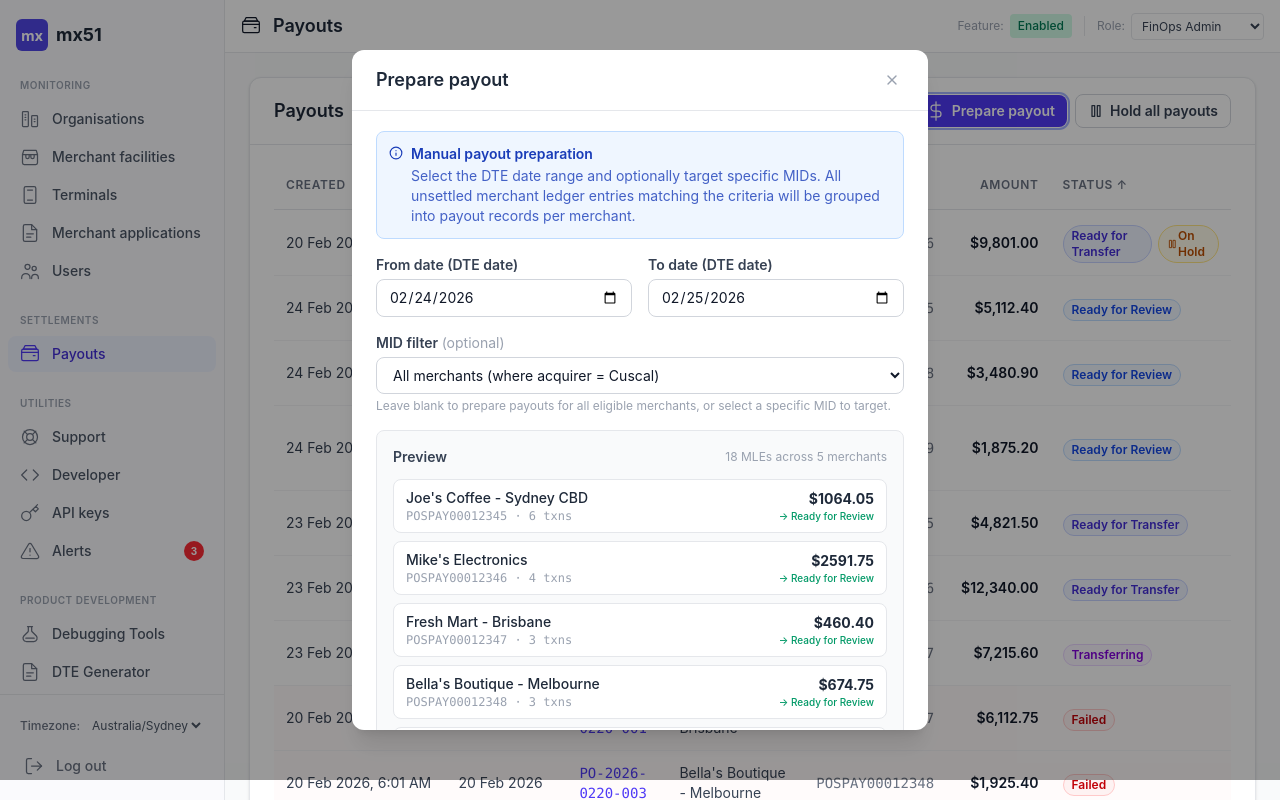
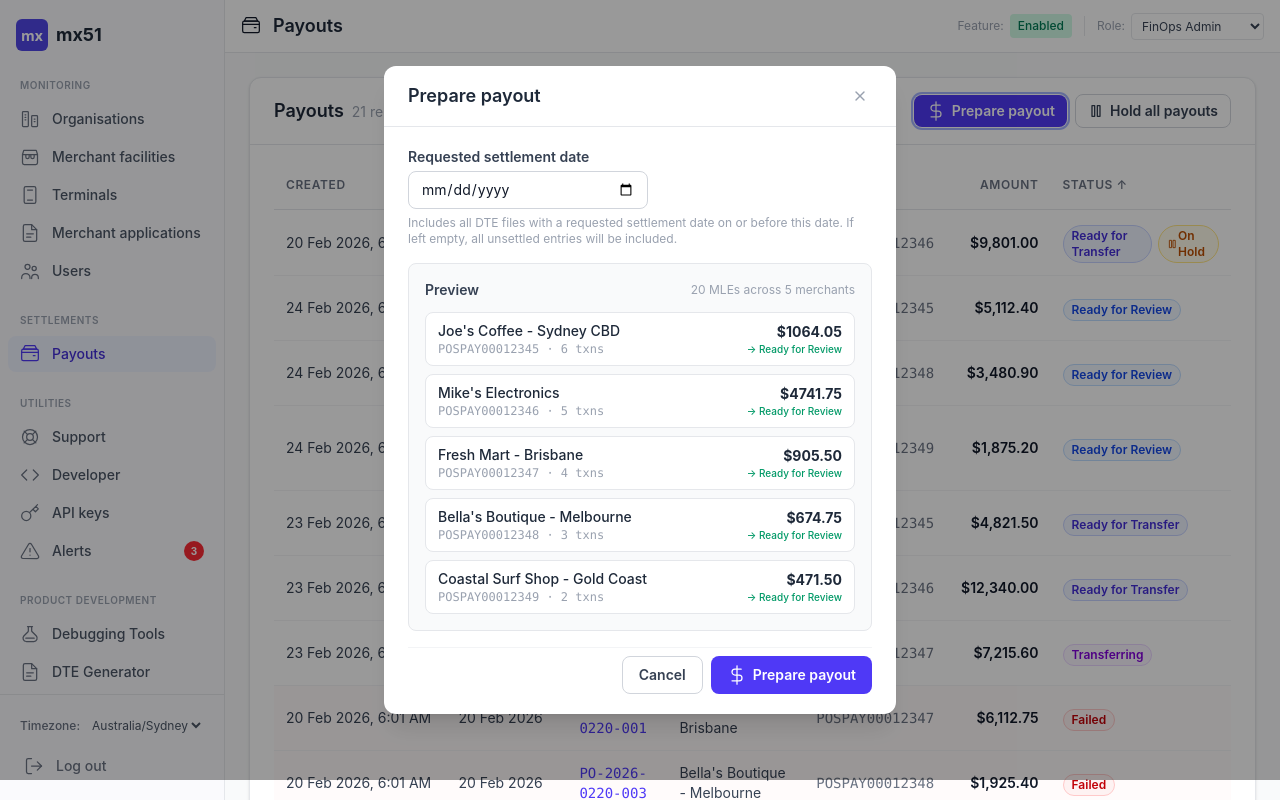
Before and after one commit to eeyern-mx51/msp-settlement-ledger, a React (Vite) app: page /#payouts in a window 1280 px wide. Both pictures are taken after a click on the button "Prepare payout". Built offline with nearby package versions, Linux system fonts and the light colour scheme.

Commit message:
Simplify prepare payout

```diff
--- a/src/MSPDashboard.jsx
+++ b/src/MSPDashboard.jsx
@@ -691,23 +691,18 @@ const mockUnassignedMLEs = [
   { id: "MLE-40020", date: "2026-02-23", merchant: "Mike's Electronics", mid: "POSPAY00012346", type: "Purchase", amount: 2150.00, card: "MC •••1122" },
 ];
 
-function PreparePayoutDialog({ open, onClose, onCreatePayouts, unassignedMLEs: mlePool, preselectedMid }) {
+function PreparePayoutDialog({ open, onClose, onCreatePayouts, unassignedMLEs: mlePool }) {
   const allMLEs = mlePool || mockUnassignedMLEs;
-  const [step, setStep] = useState(1); // 1=parameters, 2=confirm
-  const [fromDate, setFromDate] = useState("2026-02-24");
-  const [toDate, setToDate] = useState("2026-02-25");
-  const [selectedMid, setSelectedMid] = useState(preselectedMid || "");
-  const [confirmed, setConfirmed] = useState(false);
+  const [settlementDate, setSettlementDate] = useState("");
   const [creating, setCreating] = useState(false);
   const { addToast } = useToast();
 
-  // Get unique MIDs for the optional filter
-  const availableMids = [...new Set(allMLEs.map(m => m.mid))].sort();
-
-  // Filter MLEs by selected date range + optional MID
-  const filteredMLEs = allMLEs.filter((mle) => mle.date >= fromDate && mle.date <= toDate && (!selectedMid || mle.mid === selectedMid));
-
-  // Group by merchant
+  // Filter MLEs: if a date is entered, include all DTE files on or before that date; if empty, include all DTE files before today
+  const todayISO = new Date().toISOString().split("T")[0];
+  const cutoffDate = settlementDate || todayISO;
+  const filteredMLEs = allMLEs.filter((mle) => mle.date <= cutoffDate);
+
+  // Group by merchant — payouts apply to all merchants with DTE files
   const merchantGroups = {};
   filteredMLEs.forEach((mle) => {
     if (!merchantGroups[mle.mid]) merchantGroups[mle.mid] = { merchant: mle.merchant, mid: mle.mid, mles: [], total: 0 };
@@ -718,8 +713,8 @@ function PreparePayoutDialog({ open, onClose, onCreatePayouts, unassignedMLEs: m
 
   // Reset on close/open
   useEffect(() => {
-    if (open) { setStep(1); setConfirmed(false); setCreating(false); setSelectedMid(preselectedMid || ""); }
-  }, [open, preselectedMid]);
+    if (open) { setSettlementDate(""); setCreating(false); }
+  }, [open]);
 
   const handleCreate = () => {
     setCreating(true);
@@ -732,7 +727,7 @@ function PreparePayoutDialog({ open, onClose, onCreatePayouts, unassignedMLEs: m
         id: `PO-2026-0225-${String(i + 1).padStart(3, "0")}`,
         date: dateStr,
         createdAt,
-        settlementDate: `${fromDate.split("-").reverse().join("/")}–${toDate.split("-").reverse().join("/")}`,
+        settlementDate: settlementDate ? new Date(settlementDate).toLocaleDateString("en-AU", { day: "2-digit", month: "short", year: "numeric" }) : dateStr,
         merchantName: g.merchant,
         mid: g.mid,
         amount: `$${Math.abs(g.total).toLocaleString("en-AU", { minimumFractionDigits: 2 })}`,
@@ -747,25 +742,15 @@ function PreparePayoutDialog({ open, onClose, onCreatePayouts, unassignedMLEs: m
   if (!open) return null;
 
   return (
-    <Modal open={open} onClose={onClose} title={step === 1 ? "Prepare payout" : "Prepare payout — Confirm"} width="max-w-xl">
+    <Modal open={open} onClose={onClose} title="Prepare payout" width="max-w-lg">
       <div className="space-y-4">
-        {/* ── Step 1: Parameters ── */}
-        {step === 1 && (<>
-          <Alert type="info" title="Manual payout preparation">Select the DTE date range and optionally target specific MIDs. All unsettled merchant ledger entries matching the criteria will be grouped into payout records per merchant.</Alert>
-          <div className="grid grid-cols-2 gap-4">
-            <div><label className="block text-sm font-semibold text-gray-700 mb-1">From date (DTE date)</label><input type="date" value={fromDate} onChange={(e) => setFromDate(e.target.value)} className="w-full text-sm border border-gray-300 rounded-lg px-3 py-2 focus:ring-2 focus:ring-indigo-200 focus:border-indigo-400" /></div>
-            <div><label className="block text-sm font-semibold text-gray-700 mb-1">To date (DTE date)</label><input type="date" value={toDate} onChange={(e) => setToDate(e.target.value)} className="w-full text-sm border border-gray-300 rounded-lg px-3 py-2 focus:ring-2 focus:ring-indigo-200 focus:border-indigo-400" /></div>
-          </div>
         <div>
-            <label className="block text-sm font-semibold text-gray-700 mb-1">MID filter <span className="font-normal text-gray-400">(optional)</span></label>
-            <select value={selectedMid} onChange={(e) => setSelectedMid(e.target.value)} className="w-full text-sm border border-gray-300 rounded-lg px-3 py-2 bg-white focus:ring-2 focus:ring-indigo-200 focus:border-indigo-400">
-              <option value="">All merchants (where acquirer = Cuscal)</option>
-              {availableMids.map(m => <option key={m} value={m}>{m} — {allMLEs.find(x => x.mid === m)?.merchant || m}</option>)}
-            </select>
-            <p className="text-xs text-gray-400 mt-1">Leave blank to prepare payouts for all eligible merchants, or select a specific MID to target.</p>
-          </div>
-
-          {/* Preview summary */}
+          <label className="block text-sm font-semibold text-gray-700 mb-1">Requested settlement date</label>
+          <input type="date" value={settlementDate} onChange={(e) => setSettlementDate(e.target.value)} className="w-full text-sm border border-gray-300 rounded-lg px-3 py-2 focus:ring-2 focus:ring-indigo-200 focus:border-indigo-400 max-w-[240px]" />
+          <p className="text-xs text-gray-400 mt-1.5">Includes all DTE files with a requested settlement date on or before this date. If left empty, all unsettled entries will be included.</p>
+        </div>
+
+        {/* Preview */}
         <div className="bg-gray-50 rounded-lg border border-gray-200 p-4 space-y-3">
           <div className="flex items-center justify-between">
             <span className="text-sm font-semibold text-gray-700">Preview</span>
@@ -781,54 +766,22 @@ function PreparePayoutDialog({ open, onClose, onCreatePayouts, unassignedMLEs: m
                   </div>
                   <div className="text-right flex-shrink-0">
                     <div className="text-sm font-bold text-gray-800">${g.total.toFixed(2)}</div>
-                      <div className={`text-[10px] font-medium ${g.total <= 0 ? "text-amber-600" : "text-emerald-600"}`}>{g.total <= 0 ? "Zero/negative — auto-complete" : "→ Ready for Review"}</div>
+                    <div className={`text-[10px] font-medium ${g.total <= 0 ? "text-amber-600" : "text-emerald-600"}`}>{g.total <= 0 ? "Zero-balance" : "→ Ready for Review"}</div>
                   </div>
                 </div>
               ))}
             </div>
           ) : (
-              <p className="text-sm text-gray-400 text-center py-2">No transactions found for the selected criteria.</p>
+            <p className="text-sm text-gray-400 text-center py-2">No DTE files found for the selected date.</p>
           )}
         </div>
 
         <div className="flex justify-end gap-2 pt-2 border-t border-gray-100">
           <Button variant="outline" colorScheme="neutral" size="md" onClick={onClose}>Cancel</Button>
-            <Button variant="solid" colorScheme="brand" size="md" disabled={groups.length === 0} onClick={() => setStep(2)} leftIcon={<Icons.ChevronRight />}>Review &amp; confirm</Button>
-          </div>
-        </>)}
-
-        {/* ── Step 2: Confirmation ── */}
-        {step === 2 && (<>
-          <Alert type="warning" title={`${groups.length} payout${groups.length > 1 ? "s" : ""} will be created`}>Merchant ledger entries will be swept into payout records. Each payout will be set to "Ready for Review" and require FinOps approval before transfer.</Alert>
-
-          <div className="space-y-2">
-            {groups.map((g) => (
-              <div key={g.mid} className="flex items-center justify-between px-3 py-2.5 rounded-lg bg-gray-50 border border-gray-200">
-                <div className="min-w-0">
-                  <div className="text-sm font-semibold text-gray-800 truncate">{g.merchant}</div>
-                  <div className="text-xs text-gray-400 font-mono">{g.mid} · {g.mles.length} txn{g.mles.length > 1 ? "s" : ""}</div>
-                </div>
-                <div className="text-right flex-shrink-0">
-                  <div className="text-sm font-bold text-gray-800">${g.total.toFixed(2)}</div>
-                  <div className={`text-[10px] font-medium ${g.total <= 0 ? "text-amber-600" : "text-emerald-600"}`}>{g.total <= 0 ? "Auto-complete (zero balance)" : "→ Ready for Review"}</div>
-                </div>
-              </div>
-            ))}
-          </div>
-
-          <div className="bg-blue-50 rounded-lg p-3 border border-blue-200">
-            <p className="text-xs text-blue-700">This is a <strong>manual preparation</strong>. In production, this step can be automated (e.g. scheduled job running daily at 8:30 AM).</p>
-          </div>
-
-          <label className="flex items-start gap-2 cursor-pointer"><input type="checkbox" checked={confirmed} onChange={(e) => setConfirmed(e.target.checked)} className="mt-1 rounded border-gray-300" /><span className="text-sm text-gray-700">I confirm I want to prepare these payouts.</span></label>
-
-          <div className="flex justify-end gap-2 pt-2 border-t border-gray-100">
-            <Button variant="outline" colorScheme="neutral" size="md" onClick={() => { setStep(1); setConfirmed(false); }}>Back</Button>
-            <Button variant="solid" colorScheme="brand" size="md" disabled={!confirmed || creating} onClick={handleCreate} leftIcon={creating ? null : <Icons.DollarSign />}>
-              {creating ? (<span className="flex items-center gap-2"><svg className="animate-spin h-4 w-4" viewBox="0 0 24 24" fill="none"><circle className="opacity-25" cx="12" cy="12" r="10" stroke="currentColor" strokeWidth="4" /><path className="opacity-75" fill="currentColor" d="M4 12a8 8 0 018-8V0C5.37 0 0 5.37 0 12h4z" /></svg>Creating payouts...</span>) : "Create payouts"}
+          <Button variant="solid" colorScheme="brand" size="md" disabled={groups.length === 0 || creating} onClick={handleCreate} leftIcon={creating ? null : <Icons.DollarSign />}>
+            {creating ? (<span className="flex items-center gap-2"><svg className="animate-spin h-4 w-4" viewBox="0 0 24 24" fill="none"><circle className="opacity-25" cx="12" cy="12" r="10" stroke="currentColor" strokeWidth="4" /><path className="opacity-75" fill="currentColor" d="M4 12a8 8 0 018-8V0C5.37 0 0 5.37 0 12h4z" /></svg>Preparing...</span>) : "Prepare payout"}
           </Button>
         </div>
-        </>)}
       </div>
     </Modal>
   );
@@ -1132,7 +1085,7 @@ function MerchantPayoutsTab({ role, payouts, onPayoutStatusChange, unassignedMLE
 
   return (
     <div className="p-6 space-y-5">
-      <PreparePayoutDialog open={showPrepare} onClose={() => setShowPrepare(false)} onCreatePayouts={(newPayouts) => { newPayouts.forEach((p) => onPayoutStatusChange(p.id, p.status, p)); }} unassignedMLEs={unassignedMLEs || mockUnassignedMLEs} preselectedMid={mid || "POSPAY00012345"} />
+      <PreparePayoutDialog open={showPrepare} onClose={() => setShowPrepare(false)} onCreatePayouts={(newPayouts) => { newPayouts.forEach((p) => onPayoutStatusChange(p.id, p.status, p)); }} unassignedMLEs={unassignedMLEs || mockUnassignedMLEs} />
 
       <BulkHoldDialog open={showMerchantHoldDialog} onClose={() => setShowMerchantHoldDialog(false)} scope="merchant" merchantName={merchantName || "this merchant"} onConfirm={(holdInfo) => { setMerchantHold(holdInfo); addToast({ type: "warning", title: "Hold placed", message: `All payouts for ${merchantName || "this merchant"} are now on hold — ${holdInfo.reason}.` }); }} />
 
```
Also changed, not shown: 5 other files (tests, documents, lock files or other folders). Lines whose indentation alone changed are shown as unchanged.
